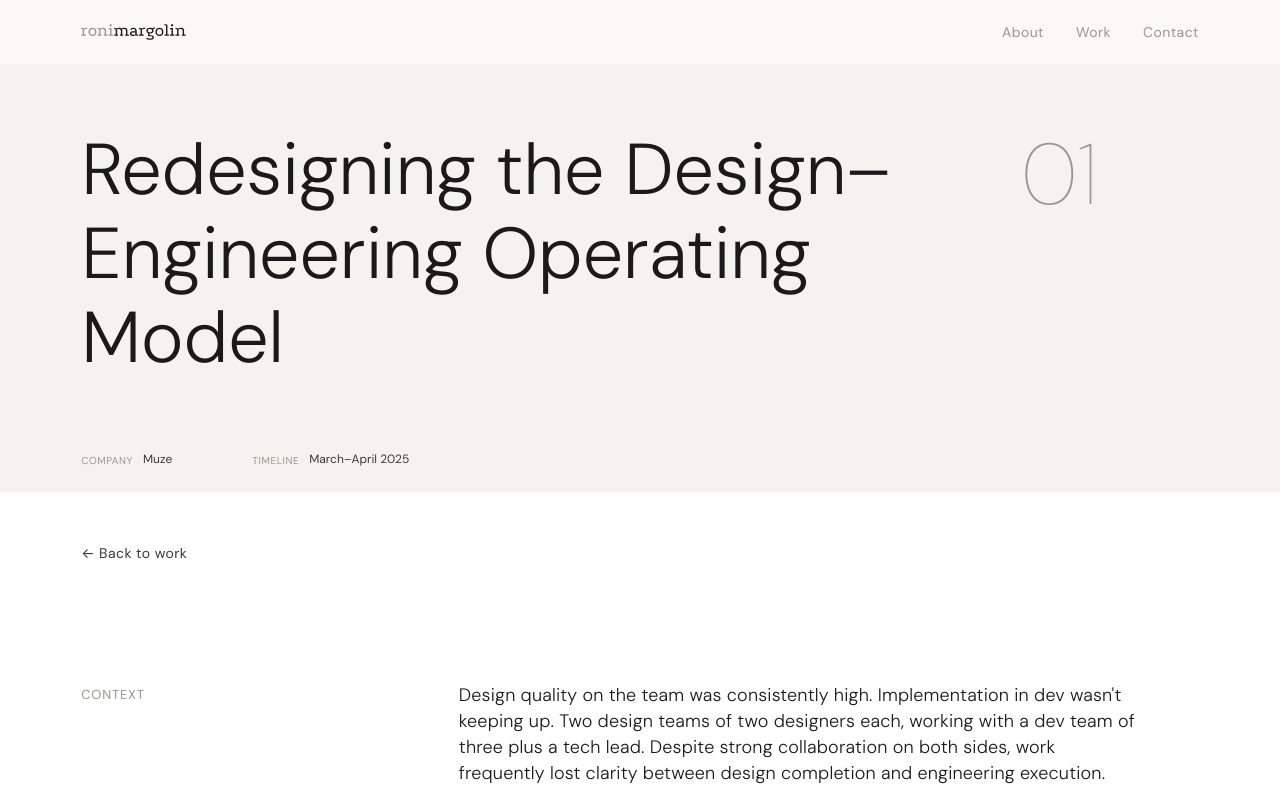
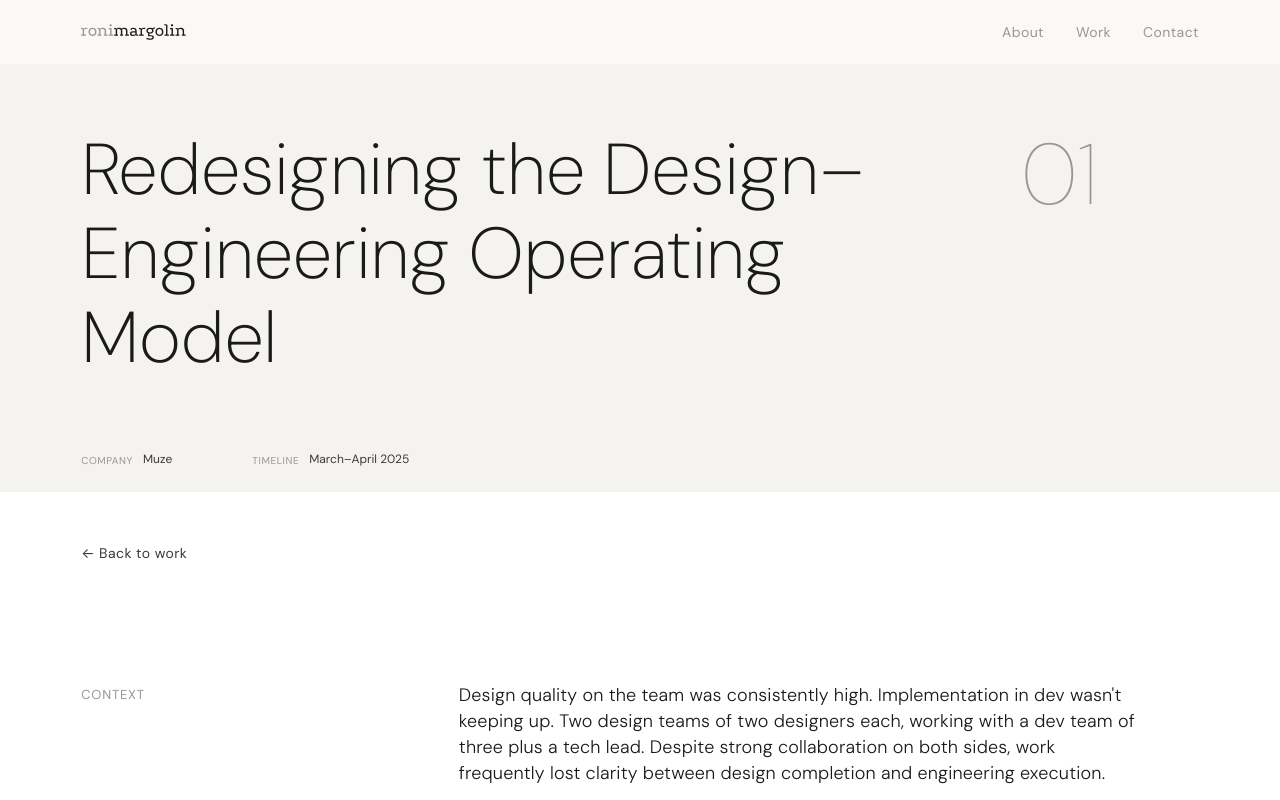
Before and after one commit to Ro-Ma/portfolio, a plain HTML site: page cs1.html in a window 1280 px wide. Shown: the top 800 px of the page. Drawn offline with Linux system fonts and the light colour scheme.

Commit message:
CS title font-weight: extra light (200)

```diff
--- a/style.css
+++ b/style.css
@@ -580,11 +580,13 @@ ul { list-style: none; }
 .cs-header__title {
   font-family: var(--font-body);
   font-size: 72px;
-  font-weight: 300;
+  font-weight: 200;
   line-height: 117%;
   color: var(--light-ink); /* #1A1A1A */
   flex: 1;
   max-width: 890px;
+  -webkit-font-smoothing: antialiased;
+  font-optical-sizing: none;
 }
 .cs-header__number {
   font-family: var(--font-body);
```
